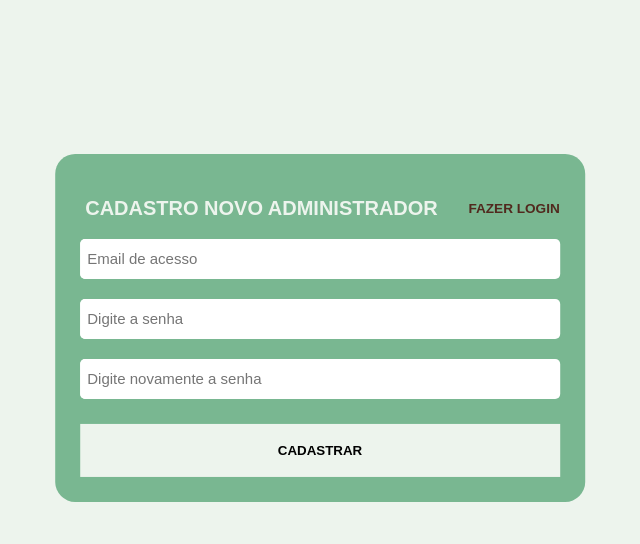
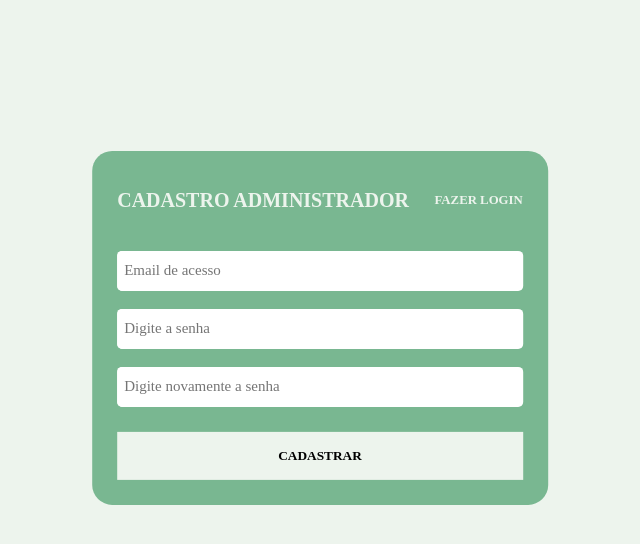
Before and after one commit to LucasAioriaSerpa/DailyGreen-Web, a PHP site: page /HTML/tela_de_cadastro_adm.html in a window 1280 px wide. Shown: the top 544 px of the page, without its empty margins (328-968 px from the left). Run offline with PHP 8.4, Linux system fonts and the light colour scheme; some libraries are stand-ins or nearby versions.

Commit message:
hotfix: update session do adm
Ajustes da conexão SQL com o perfil de administrador. E justes do CSS da pagina de login e cadastro do adm

```diff
--- a/JSON/cad_log_adm.json
+++ b/JSON/cad_log_adm.json
@@ -1,4 +1,4 @@
 {
-    "email": "marcosleviserpa@hotmail.com",
-    "password": "VAWW1E5xYuqzBPgow3yDYWXdcL8ypV+7w3Mj1Z8OAHSJLogDjSyaA2YBOQRbaWrhRXikSmgdNBDGNjZSc5eLeInAjOr8ILWLYINdC26YrcQIzska06RgOdCDCUy\/o+Cw"
+    "email": "flaviacristinafagundes@gmail.com",
+    "password": "wTcWj+FavuT1bNOVaCze8kkfKPxHlflQmvqZ5zRlSA7Zg7PQoE0Two8Sj+sLcEfDVFNRQbqfS3tLqFmbtuKzjayY6MR5\/cq0d2TkcxQHYXvRyauLwN4NVHi2MjhD09ta"
 }
--- a/SCRIPTS/CSS/style_tela_de_cadastro_adm.css
+++ b/SCRIPTS/CSS/style_tela_de_cadastro_adm.css
@@ -1,10 +1,13 @@
+*{
+    font-family: 'Times New Roman', Times, serif;
+}
+
 body{
     background-color: #EDF4ED;
     position: absolute;
     top: 40%;
     left: 50%;
     transform: translate(-50%,-50%);
-    font-family: 'Times New Roman', Times, serif;
 }
 
 .container-cadastro-adm{
@@ -12,8 +15,6 @@ body{
     justify-content: center;
     flex-direction: column;
     align-items: center;
-    font-family: Arial, sans-serif;
-    font-size: 17px;
 }
 
 
@@ -21,22 +22,24 @@ body{
     display: flex;
     align-items: center;
     gap: 1vw;
+    padding-bottom: 15px;
 }
 
 .titulo_cadastro_adm{
     font-weight: bold;
     font-size: 20px;
-    padding: 5px;
+    padding-bottom: 10px;
 }
 
 .titulo-link-login a{
+    padding-bottom: 10px;
     font-weight: bold;
     text-decoration: none;
-    color: #51291E;
+    color: #EDF4ED;
     font-size: 0.8em;
 } .titulo-link-login a:hover{
     transition: 0.2s;
-    color: #EDF4ED;
+    color: #51291E;
 }
 
 .inserir_dados{
--- a/SCRIPTS/CSS/style_tela_de_login_adm.css
+++ b/SCRIPTS/CSS/style_tela_de_login_adm.css
@@ -1,10 +1,13 @@
+*{
+  font-family: 'Times New Roman', Times, serif;
+}
+
 body{
   background-color: #EDF4ED;
   position: absolute;
   top: 40%;
   left: 50%;
   transform: translate(-50%,-50%);
-  font-family: 'Times New Roman', Times, serif;
 }
 
 .login-container{
--- a/SCRIPTS/HTML/tela_de_cadastro_adm.html
+++ b/SCRIPTS/HTML/tela_de_cadastro_adm.html
@@ -11,7 +11,7 @@
 
         <form action="/DailyGreen-Project/SCRIPTS/PHP/LOGIC/savePartsJSONCadastroAdm.php" method="post" class="inserir_dados" id="form_cadastro">
             <div class="titulo-link-login">
-                <h1 class="titulo_cadastro_adm">CADASTRO NOVO ADMINISTRADOR</h1><br>
+                <h1 class="titulo_cadastro_adm">CADASTRO ADMINISTRADOR</h1><br>
                 <a href="/DailyGreen-Project/SCRIPTS/PHP/loginAdm.php">FAZER LOGIN</a>
             </div>
             <div class="cadastro_email_adm">
--- a/SCRIPTS/PHP/LOGIC/AdmSendCadastro.php
+++ b/SCRIPTS/PHP/LOGIC/AdmSendCadastro.php
@@ -1,4 +1,5 @@
 <?php
+    include_once 'session.php';
     include_once 'Cypher.php';
     include 'SQL_connection.php';
 
--- a/SCRIPTS/PHP/LOGIC/session.php
+++ b/SCRIPTS/PHP/LOGIC/session.php
@@ -5,7 +5,8 @@ $session_array = [];
 $session_array['user'] = [
     'type' => null,
     'loged' => false,
-    'account' => null
+    'account' => null,
+    'find' => null
 ];
 $session_array['mySql'] = [
     'servername' => 'localhost',
--- a/SCRIPTS/PHP/loginAdm.php
+++ b/SCRIPTS/PHP/loginAdm.php
@@ -1,12 +1,12 @@
 
 <?php
-include_once 'LOGIC/session.php';
+include_once '/xampp/htdocs/DailyGreen-Project/SCRIPTS/PHP/LOGIC/session.php';
 if ($_SESSION['user']['type'] === null){
     $_SESSION['user']['type'] = 'ADM';
 } elseif ($_SESSION['user']['type'] === 'USER') {
     $_SESSION['user']['type'] = 'ADM';
 }
-if ($_SESSION['adm-user']['find'] === false) {
+if ($_SESSION['user']['find'] === false) {
     echo "<script type='text/javascript'> alert('Email ou senha incorretos!') </script>";
 }
 include_once "/xampp/htdocs/DailyGreen-Project/SCRIPTS/HTML/tela_de_login_adm.html";
```
